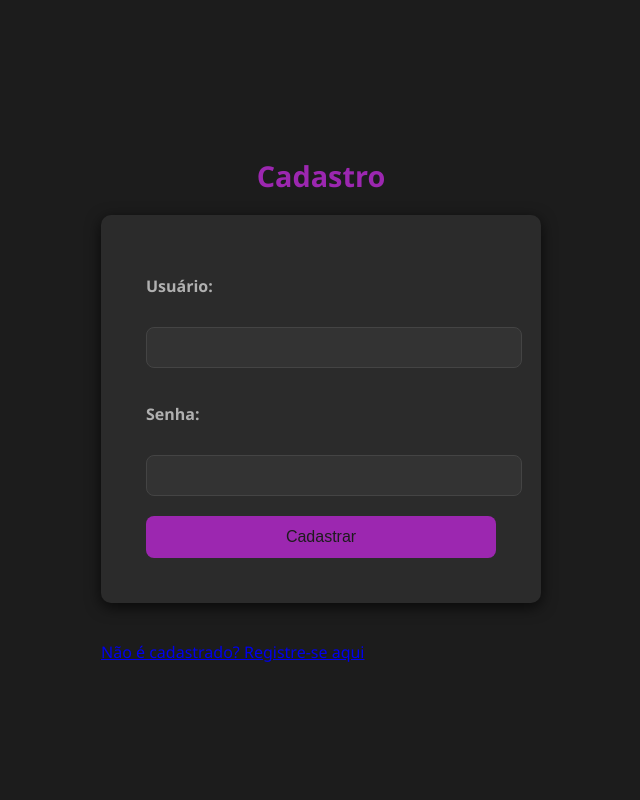
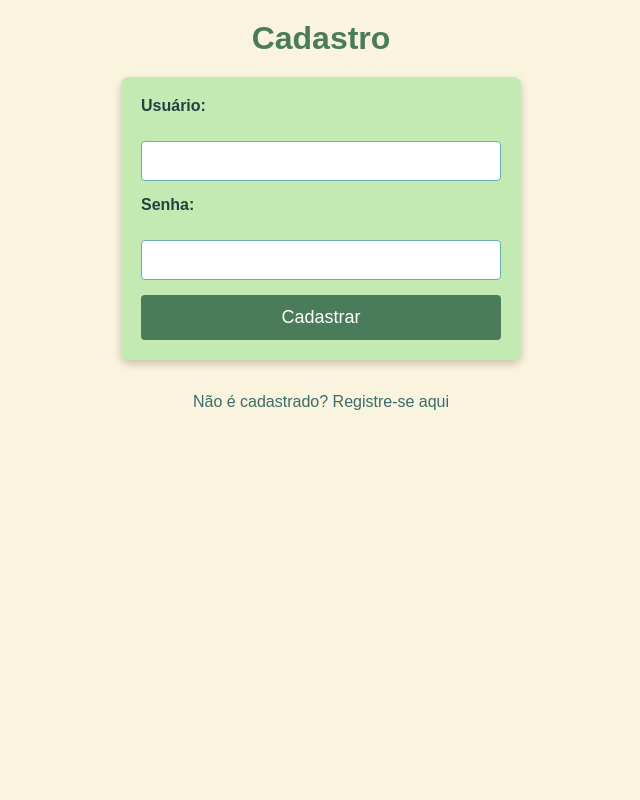
Before and after one commit to Zaiko0012/projetoweb, a Flask app: page / in a window 1280 px wide. Shown: the whole page, without its empty margins (319-959 px from the left). Run offline with Flask 3, Linux system fonts and the light colour scheme.

Commit message:
Update styles.css

```diff
--- a/static/styles.css
+++ b/static/styles.css
@@ -1,90 +1,96 @@
-.header {
-    position: absolute;
-    top: 20px;
-    left: 50%;
-    transform: translateX(-50%);
-    font-size: 32px;
-    font-weight: bold;
-    color: #9400D3;
+/* Reset básico */
+* {
+    margin: 0;
+    padding: 0;
+    box-sizing: border-box;
 }
 
 body {
-    font-family: 'Segoe UI', Tahoma, Geneva, Verdana, sans-serif;
-    background-color: #1c1c1c;
-    margin: 0;
-    padding: 0;
-    display: flex;
-    justify-content: center;
-    align-items: center;
-    height: 100vh;
-    color: #e0e0e0;
-}
-
-form {
-    background: #2b2b2b;
-    padding: 45px;
-    border-radius: 10px;
-    box-shadow: 0 4px 15px rgba(0, 0, 0, 0.7);
-    width: 350px;
+    font-family: 'Arial', sans-serif;
+    background-color: #FAF3DD;
+    color: #131C2E;
+    padding: 20px;
 }
 
 h1 {
     text-align: center;
-    font-size: 1.8em;
+    color: #4A7C59;
     margin-bottom: 20px;
-    color: #9c27b0;
+}
+
+form {
+    max-width: 400px;
+    margin: 0 auto;
+    background-color: #C3EAB2;
+    padding: 20px;
+    border-radius: 8px;
+    box-shadow: 0 4px 8px rgba(0, 0, 0, 0.2);
 }
 
 label {
-    font-weight: 600;
-    margin-top: 15px;
     display: block;
-    color: #b0b0b0;
+    margin-bottom: 8px;
+    font-weight: bold;
+    color: #244040;
 }
 
-input {
+input[type="text"],
+input[type="password"] {
     width: 100%;
-    padding: 12px;
-    margin-top: 8px;
-    margin-bottom: 20px;
-    border: 1px solid #444;
-    border-radius: 8px;
-    background-color: #333;
-    color: #e0e0e0;
-    transition: border-color 0.3s ease;
+    padding: 10px;
+    border: 1px solid #68B0AB;
+    border-radius: 4px;
+    margin-bottom: 15px;
+    font-size: 16px;
 }
 
-input:focus {
-    border-color: #9c27b0;
+input[type="text"]:focus,
+input[type="password"]:focus {
+    border-color: #4A7C59;
     outline: none;
-    box-shadow: 0 0 5px rgba(156, 39, 176, 0.7);
 }
 
 button {
     width: 100%;
     padding: 12px;
-    background: #9c27b0;
-    color: #1c1c1c;
+    background-color: #4A7C59;
+    color: white;
     border: none;
-    border-radius: 8px;
-    font-size: 1em;
+    border-radius: 4px;
+    font-size: 18px;
     cursor: pointer;
-    transition: background-color 0.3s ease, transform 0.2s ease;
+    transition: background-color 0.3s ease;
 }
 
 button:hover {
-    background: #7b1fa2;
-    transform: scale(1.02);
+    background-color: #396D6C;
 }
 
-button:active {
-    background: #4a0072;
-    transform: scale(0.98);
+p {
+    text-align: center;
+    margin-top: 15px;
+    color: #244040;
 }
 
-@media (max-width: 400px) {
+a {
+    display: block;
+    text-align: center;
+    color: #396D6C;
+    text-decoration: none;
+    margin-top: 10px;
+}
+
+a:hover {
+    color: #528CF9;
+    text-decoration: underline;
+}
+
+@media (max-width: 768px) {
     form {
-        width: 90%;
         padding: 15px;
     }
+
+    button {
+        font-size: 16px;
+    }
 }
```
